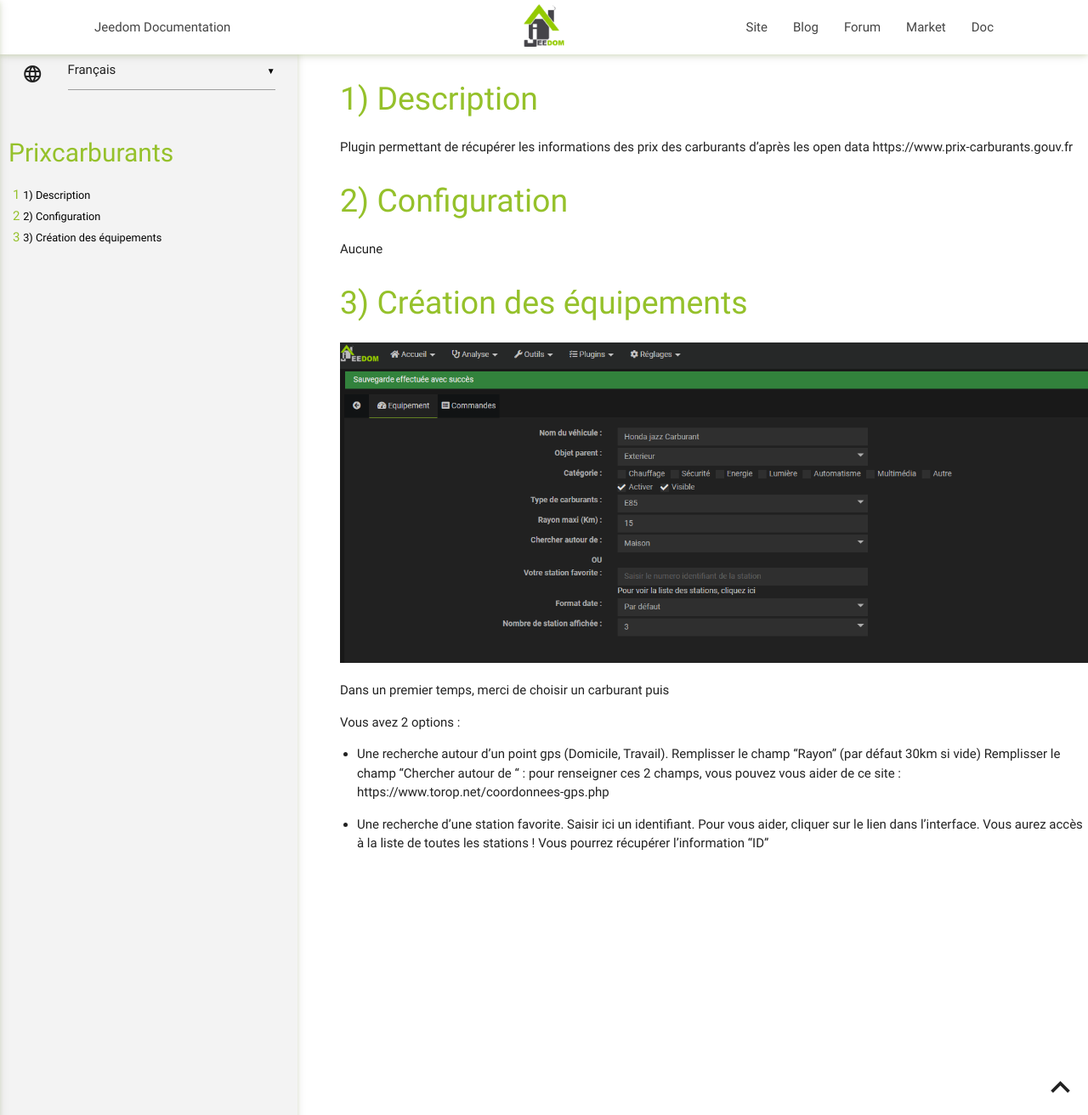
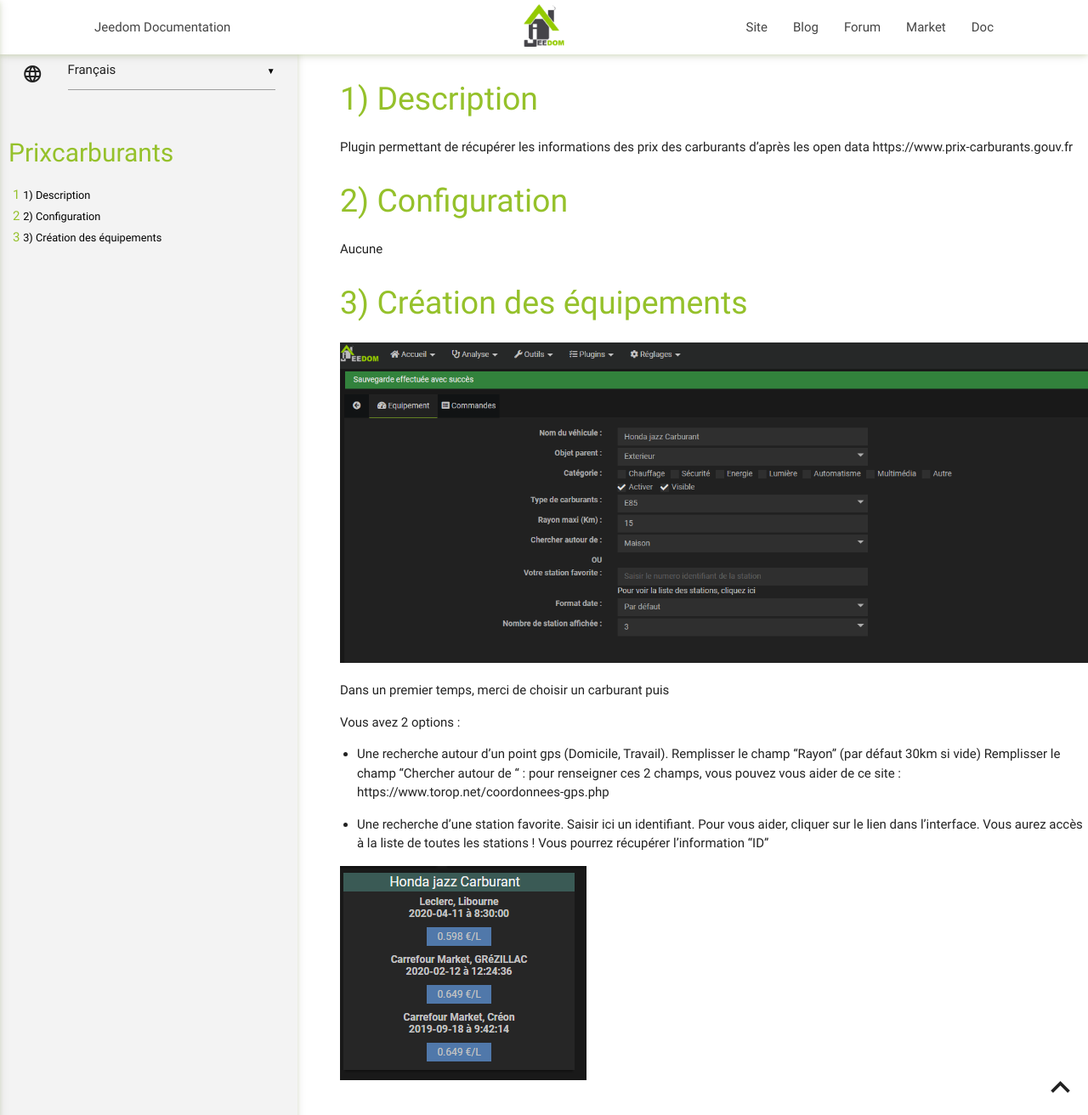
Before and after one commit to floman321/prixcarburants, a Jekyll site: the page built from docs/fr_FR/index.md, in a window 1280 px wide and 1312 px high. Shown: the whole window at 85% size. Built offline with Jekyll 4.4.1, drawn with Linux system fonts in a browser that asks for light colours; our own code applies the rules of GitHub Pages for plain Markdown files.

Commit message:
Update index.md

```diff
--- a/docs/fr_FR/index.md
+++ b/docs/fr_FR/index.md
@@ -23,3 +23,5 @@
 Saisir ici un identifiant.
 Pour vous aider, cliquer sur le lien dans l'interface.
 Vous aurez accès à la liste de toutes les stations ! Vous pourrez récupérer l'information "ID"
+
+![image](https://github.com/floman321/prixcarburants/blob/master/docs/fr_FR/Capture2.PNG?raw=true)
```
